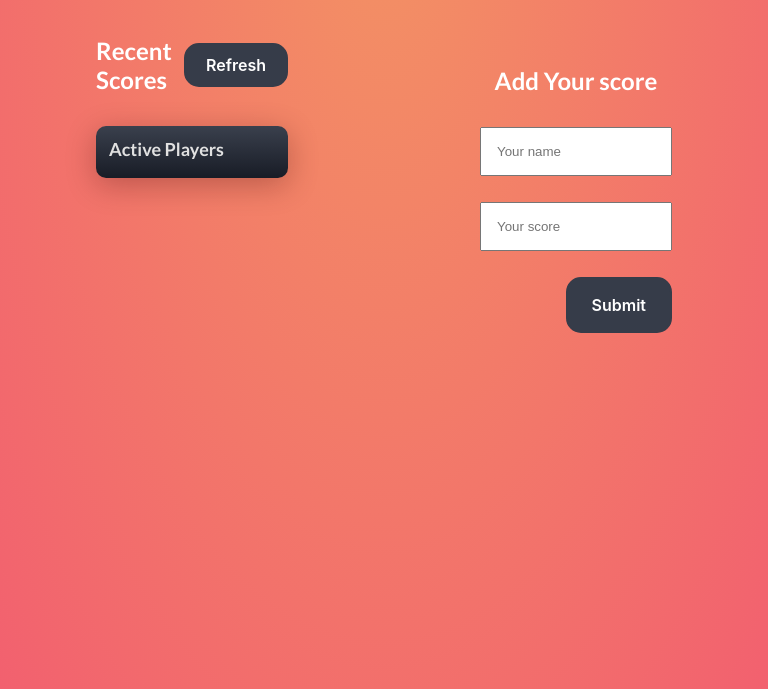
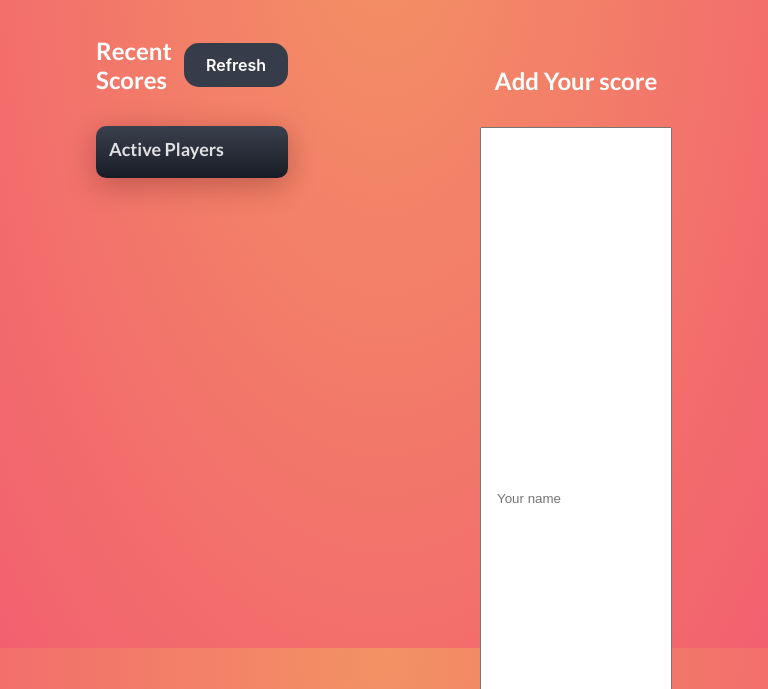
Before and after one commit to betses/Leaderboard, a website built with webpack: page src/index.html in a window 768 px wide. Shown: the part 111-800 px from the top of the page. Built offline with nearby package versions, Linux system fonts and the light colour scheme; no server answers.

Commit message:
Add final touch styling

```diff
--- a/src/app.css
+++ b/src/app.css
@@ -15,7 +15,7 @@
 
   body {
     min-height: 450px;
-    height: 100vh;
+    height: 93vh;
     margin: 0;
     background: radial-gradient(ellipse farthest-corner at center top, #f39264 0%, #f2606f 100%);
     color: #fff;
@@ -295,6 +295,7 @@
   .input-text {
     padding: 15px;
     margin-bottom: 1rem;
+    outline: none;
   }
 
   .submit-btn {
--- a/src/mob-app.css
+++ b/src/mob-app.css
@@ -15,7 +15,7 @@
 
   body {
     min-height: 450px;
-    height: 100vh;
+    height: 93vh;
     margin: 0;
     background: radial-gradient(ellipse farthest-corner at center top, #f39264 0%, #f2606f 100%);
     color: #fff;
@@ -292,6 +292,7 @@
   .input-text {
     padding: 15px;
     margin-bottom: 1rem;
+    height: 93vh;
   }
 
   .submit-btn {
```
